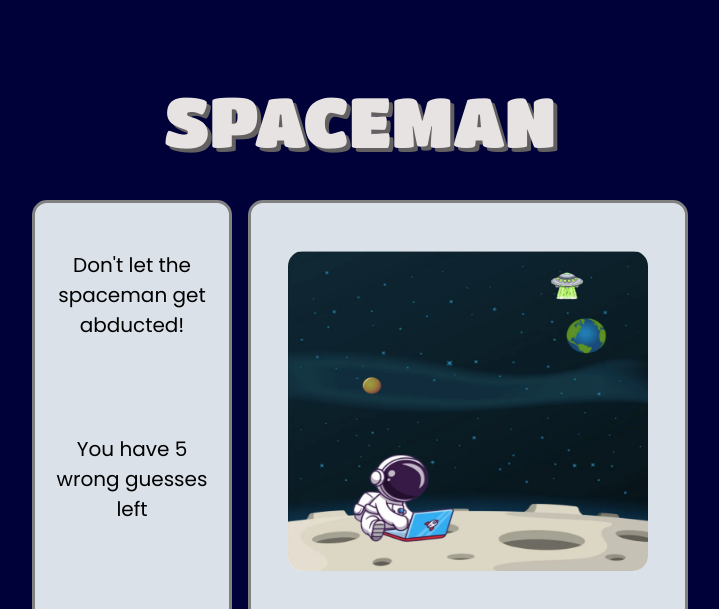
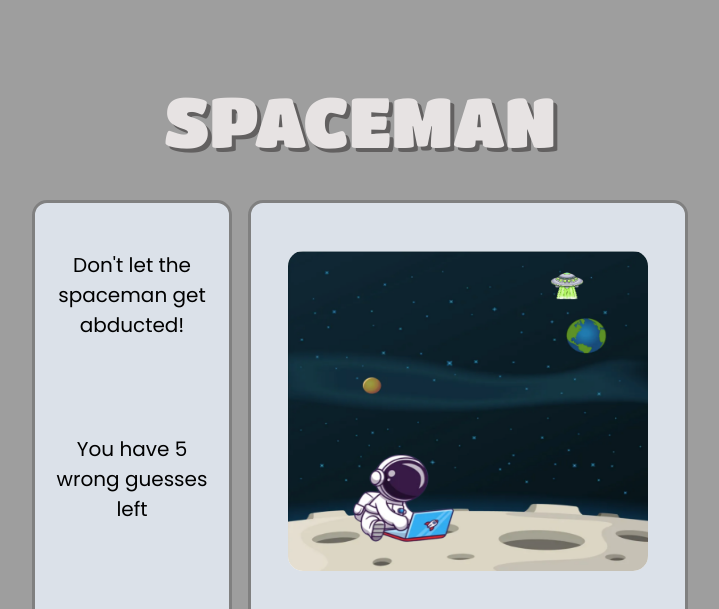
Before and after one commit to adricastro1/Adriana-Castro-SCST-Project-1, a plain HTML site: page index.html in a window 1280 px wide. Shown: the top 609 px of the page, without its empty margins (280-999 px from the left). Drawn offline with Linux system fonts and the light colour scheme; the site is published under a folder, as on GitHub Pages, so addresses that start at the root find nothing.

Commit message:
fix format

```diff
--- a/css/style.css
+++ b/css/style.css
@@ -9,7 +9,7 @@ body {
     flex-direction: column;
     justify-content: center;
     align-items: center;
-    background-image: url('/imgs/space.jpg');
+    background-image: url("../imgs/space.jpg");
     background-color: rgb(1, 1, 58);
 }
 
```
